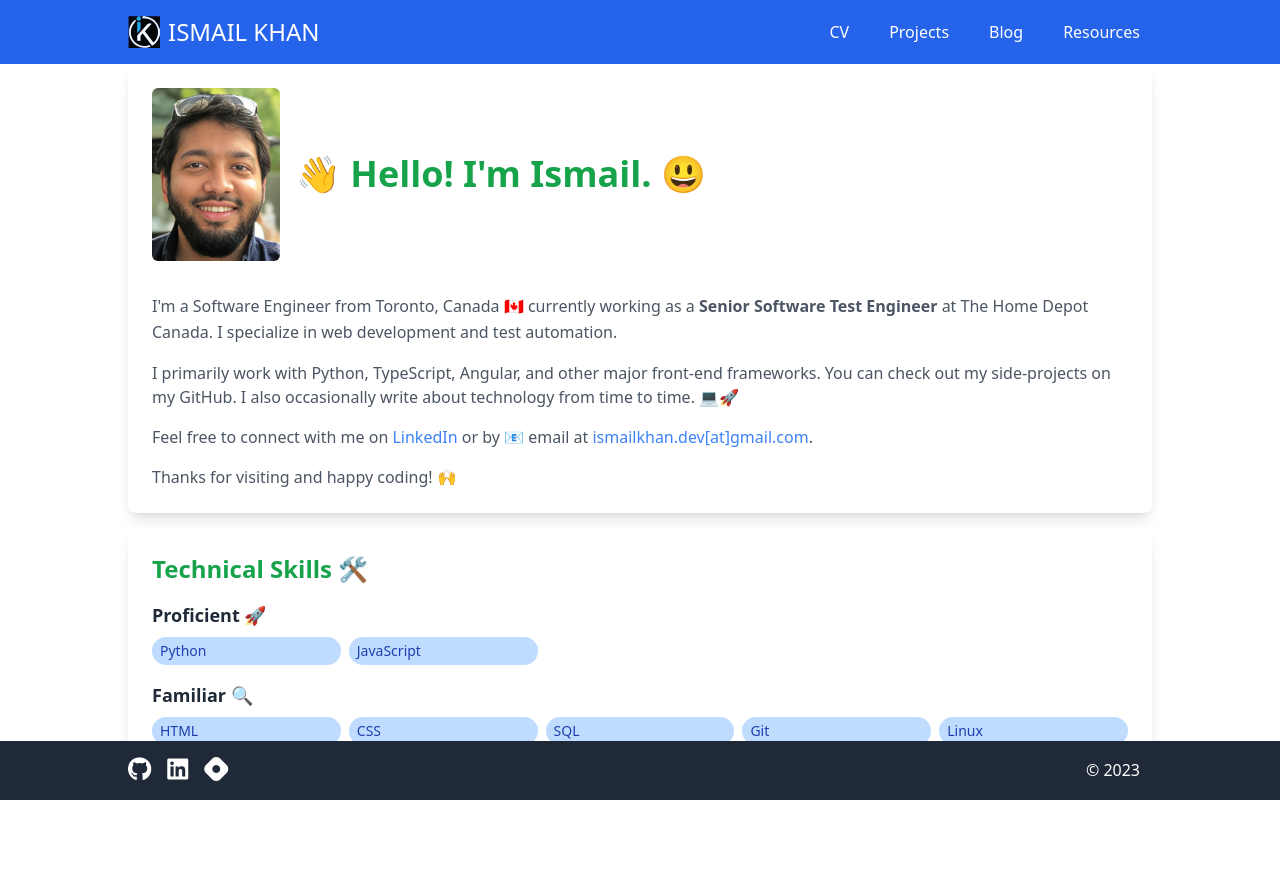
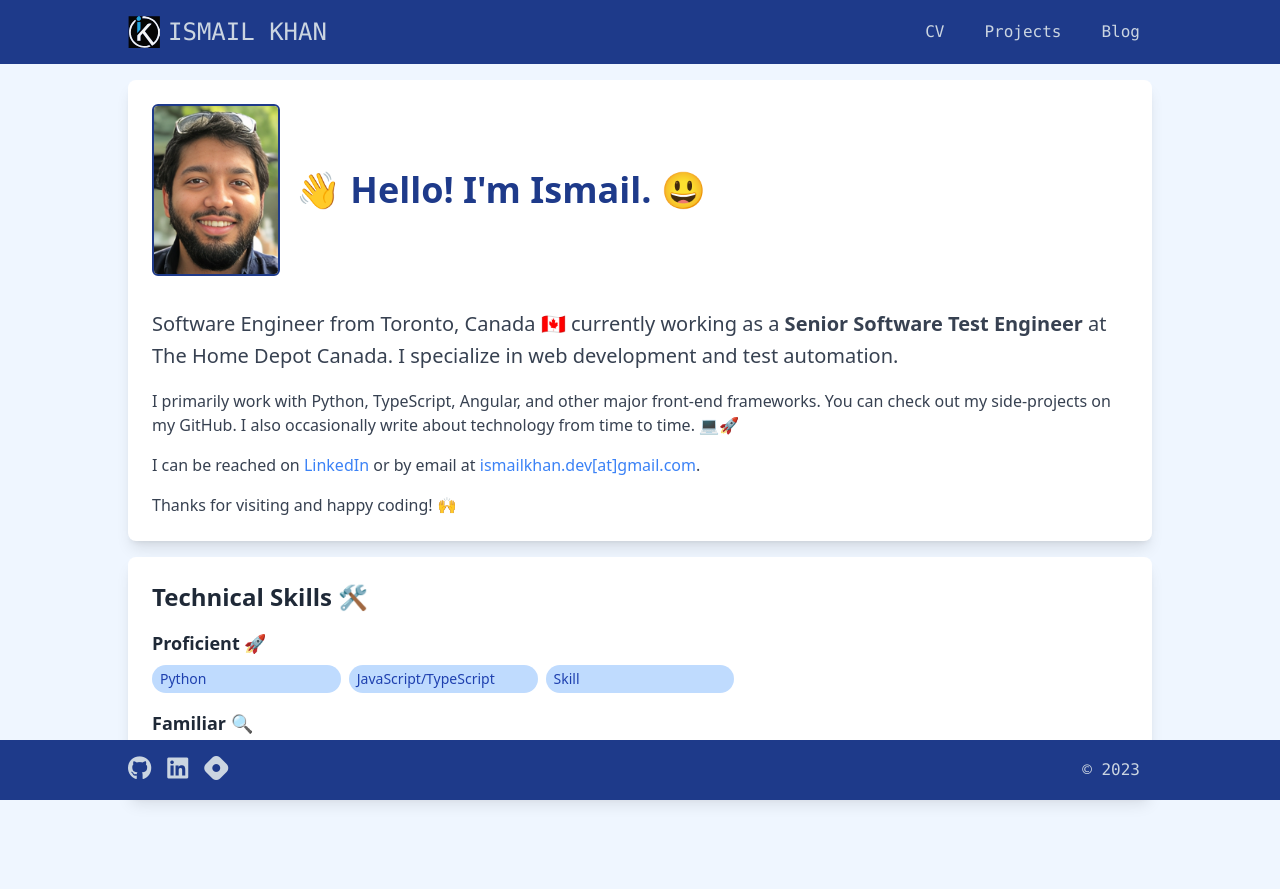
Before and after one commit to iikhan-dev/personal-site-flask, a Flask app: page / in a window 1280 px wide. Before the commit the page ends 800 px from the top, so only its background shows below. Run offline with Flask 3, Linux system fonts and the light colour scheme; style sheets or scripts are compiled from the project's sources; some libraries are stand-ins or nearby versions.

Commit message:
css changes and structure updates

```diff
--- a/data/data.json
+++ b/data/data.json
@@ -2,10 +2,16 @@
     "socials": [
         {
             "github_link": "https://github.com/your-github-username",
-            "hashnode_link": "https://hashnode.com/@your-hashnode-username",
+            "hashnode_link": "https://ismailkhan.hashnode.dev/",
             "linkedin_link": "https://www.linkedin.com/in/your-linkedin-username",
             "resume_link": "/static/docs/Ismail-Khan-Resume.pdf"
         }
+    ],
+    "menu_items": [
+        { "url": "/cv", "label": "CV" },
+        { "url": "/projects", "label": "Projects" },
+        { "url": "/blog", "label": "Blog" },
+        { "url": "/resources", "label": "Resources" }
     ],
     "work_experience": [
         {
--- a/templates/base.html
+++ b/templates/base.html
@@ -27,8 +27,8 @@
 
         <title>Ismail Khan</title>
     </head>
-    <body class="flex flex-col min-h-screen">
-        <header class="bg-blue-600 py-4">
+    <body class="flex flex-col min-h-screen bg-blue-50">
+        <header class="py-4 bg-blue-900 text-slate-300 font-mono">
             <div>
                 <nav
                     class="container mx-auto max-w-5xl flex justify-between items-center"
@@ -40,7 +40,9 @@
                                 alt="Ismail Khan SVG Image"
                                 class="w-8 h-8 mr-2"
                             />
-                            <h1 class="text-white text-2xl uppercase">
+                            <h1
+                                class="text-2xl uppercase hover:text-orange-500 hover:underline"
+                            >
                                 Ismail Khan
                             </h1>
                         </a>
@@ -49,29 +51,22 @@
                         <li>
                             <a
                                 href="/cv"
-                                class="text-white hover:bg-gray-500 hover:text-white rounded-md px-3 py-2"
+                                class="hover:bg-orange-500 hover:text-white rounded-md px-3 py-2"
                                 >CV</a
                             >
                         </li>
                         <li>
                             <a
                                 href="/projects"
-                                class="text-white hover:bg-gray-500 hover:text-white rounded-md px-3 py-2"
+                                class="hover:bg-orange-500 hover:text-white rounded-md px-3 py-2"
                                 >Projects</a
                             >
                         </li>
                         <li>
                             <a
                                 href="/blog"
-                                class="text-white hover:bg-gray-500 hover:text-white rounded-md px-3 py-2"
+                                class="hover:bg-orange-500 hover:text-white rounded-md px-3 py-2"
                                 >Blog</a
-                            >
-                        </li>
-                        <li>
-                            <a
-                                href="/resources"
-                                class="text-white hover:bg-gray-500 hover:text-white rounded-md px-3 py-2"
-                                >Resources</a
                             >
                         </li>
                     </ul>
@@ -84,26 +79,28 @@
             {% block content %}{% endblock %}
         </main>
 
-        <footer class="bg-gray-800 text-white py-4 bottom-0 w-full sticky">
+        <footer
+            class="bg-blue-900 text-slate-300 font-mono py-4 bottom-0 w-full sticky"
+        >
             <div
                 class="container mx-auto max-w-5xl flex justify-between items-center"
             >
                 <div class="social-container flex items-center">
                     <a
                         href="https://github.com/iikhan-dev"
-                        class="mr-4 hover:text-gray-300"
+                        class="mr-4 hover:text-orange-500"
                     >
                         <i class="fab fa-github text-2xl"></i>
                     </a>
                     <a
                         href="https://www.linkedin.com/in/iikhan/"
-                        class="mr-4 hover:text-gray-300"
+                        class="mr-4 hover:text-orange-500"
                     >
                         <i class="fab fa-linkedin text-2xl"></i>
                     </a>
                     <a
                         href="https://ismailkhan.hashnode.dev/"
-                        class="hover:text-gray-300"
+                        class="hover:text-orange-500"
                     >
                         <i class="fa-brands fa-hashnode text-2xl"></i>
                     </a>
--- a/templates/index.html
+++ b/templates/index.html
@@ -4,96 +4,100 @@
     <!-- Add margin to create even space between cards -->
 
     <!-- Hero Section -->
-    <div class="bg-white rounded-lg shadow-lg p-6 mb-4">
+    <div class="bg-white rounded-lg shadow-lg p-6 mb-4 mt-4">
         <div class="flex items-center mb-4">
             <div>
                 <img
                     src="/static/imgs/profile-pic.png"
                     alt="Ismail Khan profile picture."
-                    class="mx-auto rounded-md h-42 w-32 mb-4 object-cover"
+                    class="mx-auto rounded-md h-42 w-32 mb-4 object-cover border-2 border-blue-900"
                 />
             </div>
             <h2
                 id="translated-text"
-                class="text-4xl font-semibold text-green-600 mb-4 ml-4"
+                class="text-4xl font-semibold text-blue-900 mb-4 ml-4"
             >
                 👋 Hello! I'm Ismail. 😃
             </h2>
         </div>
 
-        <p class="text-base text-gray-600 leading-relaxed">
-            I'm a Software Engineer from Toronto, Canada 🇨🇦 currently working as
-            a <strong>Senior Software Test Engineer</strong> at The Home Depot
+        <p class="text-xl text-gray-700 leading-relaxed">
+            Software Engineer from Toronto, Canada 🇨🇦 currently working as a
+            <strong>Senior Software Test Engineer</strong> at The Home Depot
             Canada. I specialize in web development and test automation.
         </p>
-        <p class="text-base text-gray-600 mt-4">
+        <p class="text-base text-gray-700 mt-4">
             I primarily work with Python, TypeScript, Angular, and other major
             front-end frameworks. You can check out my side-projects on my
             GitHub. I also occasionally write about technology from time to
             time. 💻🚀
         </p>
-        <p class="text-base text-gray-600 mt-4">
-            Feel free to connect with me on
+        <p class="text-base text-gray-700 mt-4">
+            I can be reached on
             <a
                 href="https://www.linkedin.com/in/iikhan/"
                 target="_blank"
                 rel="noopener noreferrer"
-                class="text-blue-500 hover:underline"
+                class="text-blue-500 hover:underline hover:text-orange-500"
                 >LinkedIn</a
             >
-            or by 📧 email at
+            or by email at
             <a
                 href="mailto:ismailkhan.dev@gmail.com"
-                class="text-blue-500 hover:underline"
+                class="text-blue-500 hover:underline hover:text-orange-500"
                 >ismailkhan.dev[at]gmail.com</a
             >.
         </p>
 
-        <p class="text-base text-gray-600 mt-4">
+        <p class="text-base text-gray-700 mt-4">
             Thanks for visiting and happy coding! 🙌
         </p>
     </div>
 
     <!-- Technical Skills Section -->
     <div class="bg-white rounded-lg shadow-lg p-6">
-        <h2 class="text-2xl font-semibold text-green-600 mb-4">
+        <h2 class="text-2xl font-semibold text-gray-800 mb-4">
             Technical Skills 🛠️
         </h2>
         <!-- Proficient Skills -->
         <h3 class="text-lg font-semibold text-gray-800 mb-2">Proficient 🚀</h3>
-        <div class="grid grid-cols-5 gap-2 mb-4">
+        <div class="grid grid-cols-5 gap-2 mb-4 font-medium">
             <span
                 class="bg-blue-200 text-blue-800 rounded-full px-2 py-1 text-sm"
                 >Python</span
             >
             <span
                 class="bg-blue-200 text-blue-800 rounded-full px-2 py-1 text-sm"
-                >JavaScript</span
+                >JavaScript/TypeScript</span
+            >
+            <span
+                class="bg-blue-200 text-blue-800 rounded-full px-2 py-1 text-sm"
+                >Skill</span
             >
             <!-- Add other proficient skills here -->
         </div>
 
         <!-- Familiar Skills -->
         <h3 class="text-lg font-semibold text-gray-800 mb-2">Familiar 🔍</h3>
-        <div class="grid grid-cols-5 gap-2">
+        <div class="grid grid-cols-5 gap-2 font-medium">
             <span
-                class="bg-blue-200 text-blue-800 rounded-full px-2 py-1 text-sm"
+                class="bg-blue-200 text-blue-900 rounded-full px-2 py-1 text-sm"
                 >HTML</span
             >
             <span
-                class="bg-blue-200 text-blue-800 rounded-full px-2 py-1 text-sm"
+                class="bg-blue-200 text-blue-900 rounded-full px-2 py-1 text-sm"
                 >CSS</span
             >
             <span
-                class="bg-blue-200 text-blue-800 rounded-full px-2 py-1 text-sm"
+                class="bg-blue-200 text-blue-900 rounded-full px-2 py-1 text-sm"
                 >SQL</span
             >
             <span
-                class="bg-blue-200 text-blue-800 rounded-full px-2 py-1 text-sm"
+                class="bg-blue-200 text-blue-900 rounded-full px-2 py-1 text-sm"
                 >Git</span
             >
             <span
-                class="bg-blue-200 text-blue-800 rounded-full px-2 py-1 text-sm"
+                class="bg-blue-200 text-blue-900 rounded-full px-2 py-1 text-sm"
                 >Linux</span
             >
             <!-- Add other familiar skills here -->
--- a/views.py
+++ b/views.py
@@ -36,9 +36,4 @@ def cv():
 
 @views.route("/blog")
 def blog():
-    return redirect(socials.has)
-
-
-@views.route("/resources")
-def resources():
-    return render_template("resources.html")
+    return redirect("https://ismailkhan.hashnode.dev/")
```
Also changed, not shown: templates/resources.html (deleted, +0 -7 lines).
